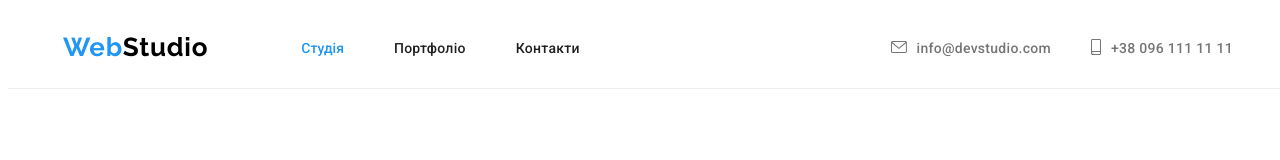
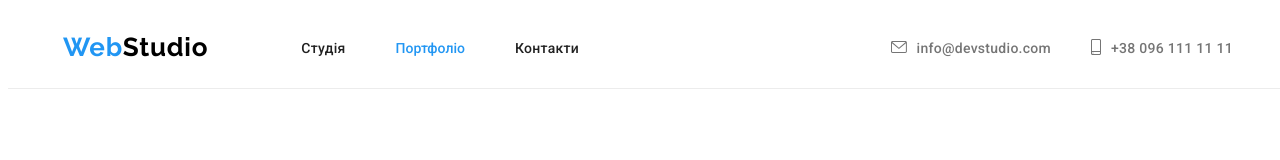
Before and after one commit to NotAnExtrovert/goit-markup-hw-04, a plain HTML site: page portfolio.html in a window 1280 px wide. Shown: the top 160 px of the page. Drawn offline with Linux system fonts and the light colour scheme.

Commit message:
Update portfolio.html

```diff
--- a/portfolio.html
+++ b/portfolio.html
@@ -24,8 +24,8 @@
                     <nav class="header-nav">
                         <a class="logo" href="/">Web<span class="logo-studio">Studio</span></a>
                         <ul class="header-menu">
-                            <li><a class="active-link" href="index.html">Студія</a></li>
-                            <li><a class="header-link" href="portfolio.html">Портфоліо</a></li>
+                            <li><a class="header-link" href="index.html">Студія</a></li>
+                            <li><a class="active-link" href="portfolio.html">Портфоліо</a></li>
                             <li><a class="header-link" href="#">Контакти</a></li>
                         </ul>
                     </nav>
```
